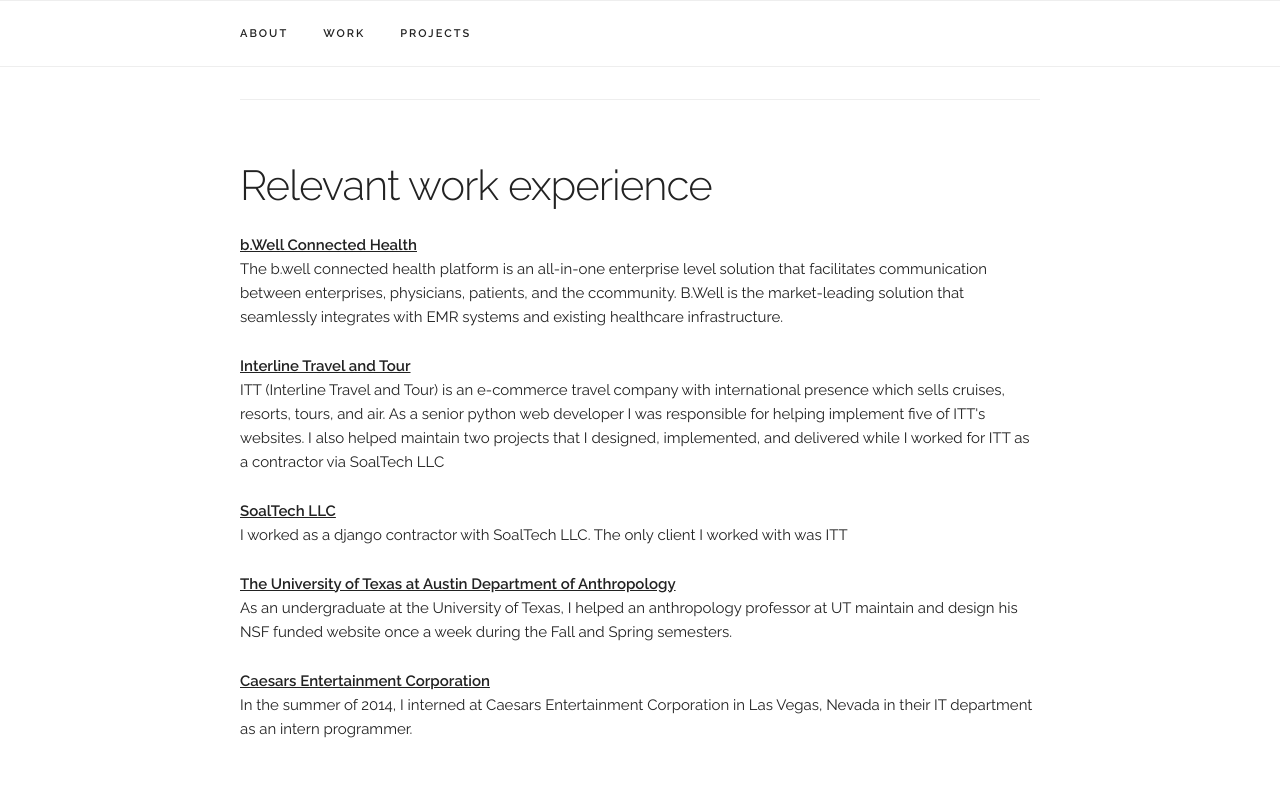
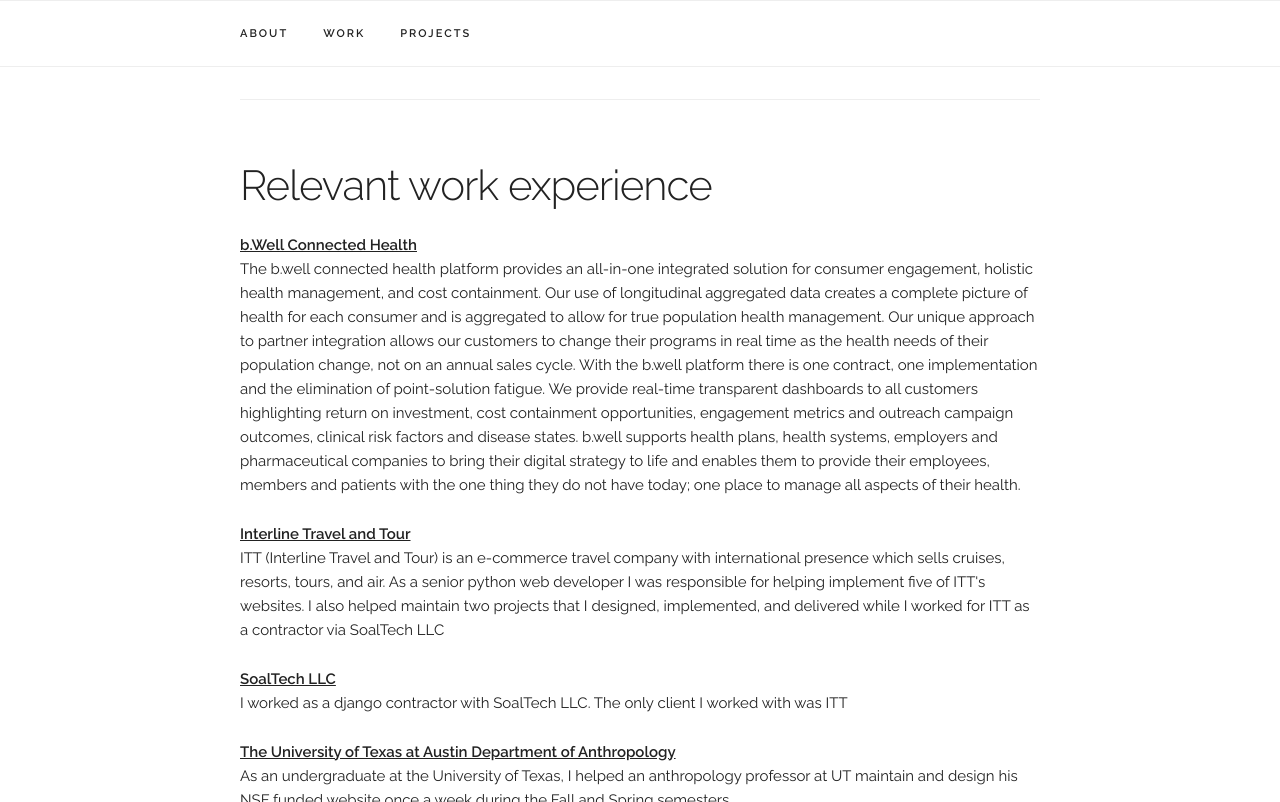
Before and after one commit to PresidentNick/presidentnick.github.io, a Jekyll site: the page index.html, which Jekyll copies as it is, in a window 1280 px wide and 900 px high, scrolled down 1030 px, cut to the strip 0-802 px from the top of the window. Built offline with Jekyll 4.4.1, drawn with Linux system fonts in a browser that asks for light colours; nearby versions of some CDN libraries; comment, search, counter and statistics services are not loaded.

Commit message:
Update b.well description

```diff
--- a/index.html
+++ b/index.html
@@ -130,7 +130,7 @@
         <div class="docs-section" id="work">
             <h2>Relevant work experience</h2>
             <b><u>b.Well Connected Health</u></b>
-            <p>The b.well connected health platform is an all-in-one enterprise level solution that facilitates communication between enterprises, physicians, patients, and the ccommunity. B.Well is the market-leading solution that seamlessly integrates with EMR systems and existing healthcare infrastructure.</p>
+            <p>The b.well connected health platform provides an all-in-one integrated solution for consumer engagement, holistic health management, and cost containment. Our use of longitudinal aggregated data creates a complete picture of health for each consumer and is aggregated to allow for true population health management.  Our unique approach to partner integration allows our customers to change their programs in real time as the health needs of their population change, not on an annual sales cycle.  With the b.well platform there is one contract, one implementation and the elimination of point-solution fatigue.  We provide real-time transparent dashboards to all customers highlighting return on investment, cost containment opportunities, engagement metrics and outreach campaign outcomes, clinical risk factors and disease states. b.well supports health plans, health systems, employers and pharmaceutical companies to bring their digital strategy to life and enables them to provide their employees, members and patients with the one thing they do not have today; one place to manage all aspects of their health.</p>
             <b><u>Interline Travel and Tour</u></b>
             <p>ITT (Interline Travel and Tour) is an e-commerce travel company with international presence which sells cruises, resorts, tours, and air. As a senior python web developer I was responsible for helping implement five of ITT's websites. I also
                 helped maintain two projects that I designed, implemented, and delivered while I worked for ITT as a contractor via SoalTech LLC</p>
```
